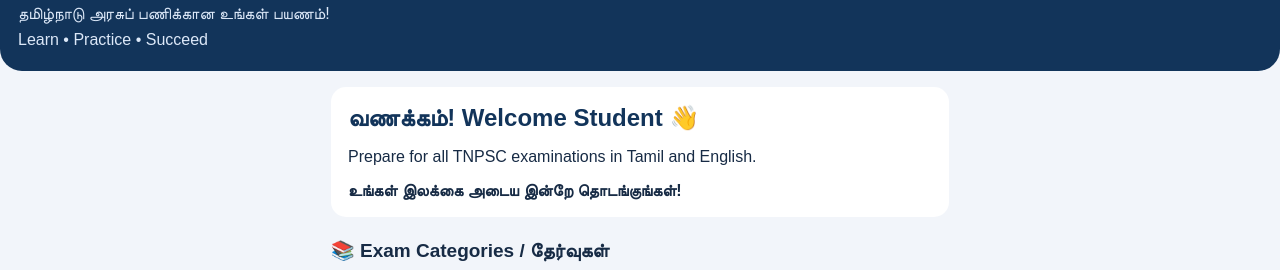
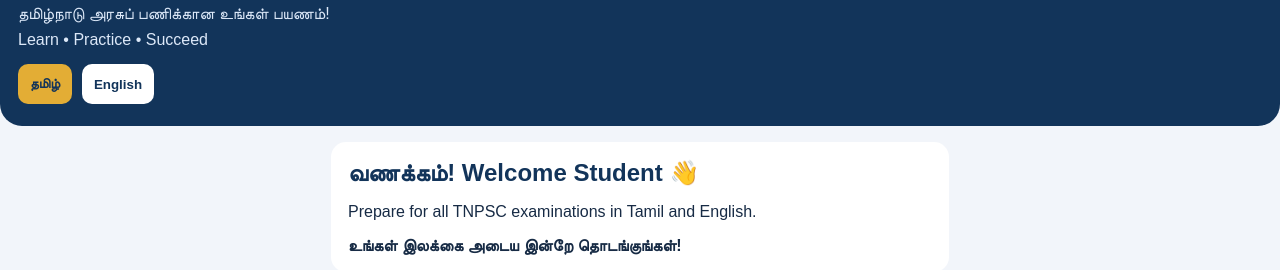
Before and after one commit to vishnuprabhu683-droid/TNPSC-Learning-App-, a plain HTML site: page index.html in a window 1280 px wide. Shown: the part 54-324 px from the top of the page. Drawn offline with Linux system fonts and the light colour scheme.

Commit message:
Update index.html
Add Tamil English language selector

```diff
--- a/index.html
+++ b/index.html
@@ -123,8 +123,62 @@ openSection = function(name) {
   oldOpenSection(name);
 };
 </script>
+
+<script>
+(function() {
+  const header = document.querySelector("header");
+
+  const languageBar = document.createElement("div");
+  languageBar.style.cssText =
+    "display:flex;gap:10px;margin-top:15px;";
+
+  languageBar.innerHTML = `
+    <button id="tnpscTamil"
+      style="background:#e3ad35;color:#12345a">
+      தமிழ்
+    </button>
+    <button id="tnpscEnglish"
+      style="background:white;color:#12345a">
+      English
+    </button>
+  `;
+
+  header.appendChild(languageBar);
+
+  function selectLanguage(lang) {
+    setTNPSCLanguage(lang);
+
+    document.getElementById("tnpscTamil").style.background =
+      lang === "ta" ? "#e3ad35" : "white";
+
+    document.getElementById("tnpscEnglish").style.background =
+      lang === "en" ? "#e3ad35" : "white";
+
+    if (typeof quizQuestions !== "undefined" &&
+        quizQuestions.length > 0) {
+      showTNPSCQuestion();
+    }
+
+    localStorage.setItem("tnpscLanguage", lang);
+  }
+
+  document.getElementById("tnpscTamil").onclick =
+    () => selectLanguage("ta");
+
+  document.getElementById("tnpscEnglish").onclick =
+    () => selectLanguage("en");
+
+  const savedLanguage =
+    localStorage.getItem("tnpscLanguage") || "ta";
+
+  selectLanguage(savedLanguage);
+})();
+</script>
 </body>
 </html>
 
 </body>
 </html>
+
+</body>
+</html>
```
